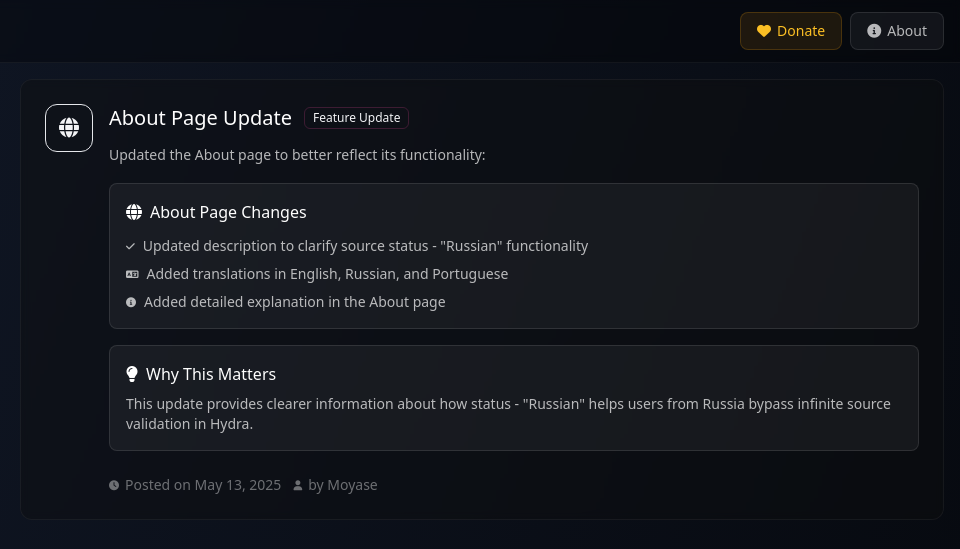
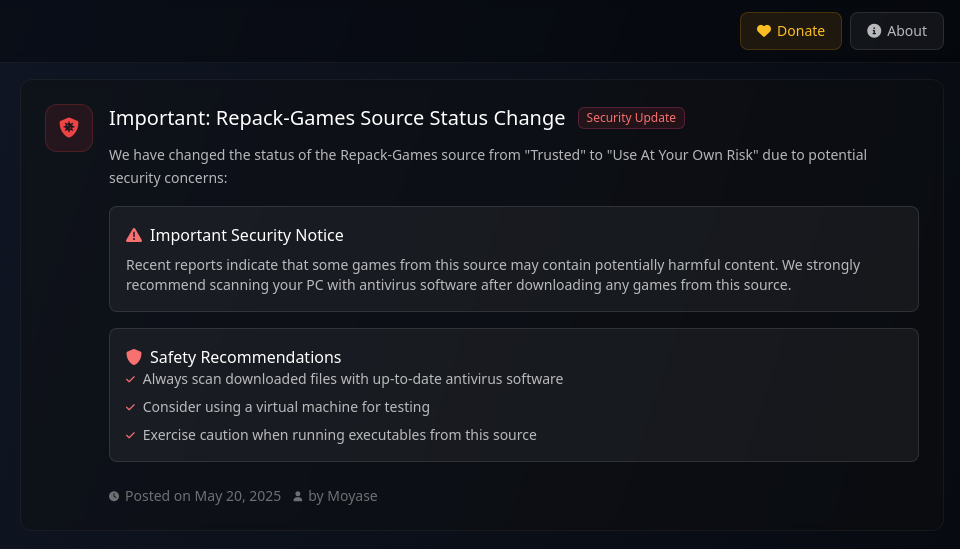
Before and after one commit to Moyasee/HydraLibrary, a plain HTML site: page changelog.html in a window 1280 px wide. Shown: the top 549 px of the page, 320-1280 px from the left. Drawn offline with Linux system fonts and the light colour scheme; some packages are replaced by stand-ins of ours; a script that the page names is missing.

Commit message:
Deploying to gh-pages from @ Moyasee/HydraLibrary@db8197c440a17af2a364ef58783acf406c786066 🚀

```diff
--- a/changelog.html
+++ b/changelog.html
@@ -166,6 +166,73 @@
             <!-- Main Changelog Content -->
             <div class="main-content">
                 <div class="space-y-8">
+                    <!-- Repack-Games Status Update -->
+                    <div class="bg-[#111]/40 backdrop-blur-sm rounded-xl border border-white/5 overflow-hidden">
+                        <div class="p-6">
+                            <div class="flex items-start gap-4">
+                                <div class="shrink-0 w-12 h-12 rounded-xl bg-red-500/10 border border-red-500/20
+                                          flex items-center justify-center relative group">
+                                    <i class="fas fa-shield-virus text-red-500 text-xl transition-transform duration-300 group-hover:scale-110"></i>
+                                    <div class="absolute inset-0 bg-red-500/20 rounded-xl animate-pulse-slow"></div>
+                                </div>
+                                <div class="flex-1">
+                                    <div class="flex items-center gap-3 mb-3">
+                                        <h2 class="text-xl font-medium text-white">Important: Repack-Games Source Status Change</h2>
+                                        <span class="px-2 py-0.5 rounded-md text-xs bg-red-500/10 border border-red-500/20
+                                                   text-red-400 animate-pulse-border">Security Update</span>
+                                    </div>
+                                    <div class="prose prose-invert max-w-none">
+                                        <p class="text-white/70 leading-relaxed text-sm">
+                                            We have changed the status of the Repack-Games source from "Trusted" to "Use At Your Own Risk" due to potential security concerns:
+                                        </p>
+                                        <div class="mt-4 space-y-4">
+                                            <div class="p-4 rounded-lg bg-white/5 border border-white/10">
+                                                <h4 class="text-white font-medium flex items-center gap-2">
+                                                    <i class="fas fa-exclamation-triangle text-red-400"></i>
+                                                    Important Security Notice
+                                                </h4>
+                                                <p class="mt-2 text-sm text-white/70">
+                                                    Recent reports indicate that some games from this source may contain potentially harmful content.
+                                                    We strongly recommend scanning your PC with antivirus software after downloading any games from this source.
+                                                </p>
+                                            </div>
+                                            <div class="p-4 rounded-lg bg-white/5 border border-white/10">
+                                                <h4 class="text-white font-medium flex items-center gap-2">
+                                                    <i class="fas fa-shield-alt text-red-400"></i>
+                                                    Safety Recommendations
+                                                </h4>
+                                                <ul class="list-disc list-inside text-sm text-white/70 space-y-2">
+                                                    <li class="flex items-center gap-2">
+                                                        <i class="fas fa-check text-[10px] text-red-400"></i>
+                                                        Always scan downloaded files with up-to-date antivirus software
+                                                    </li>
+                                                    <li class="flex items-center gap-2">
+                                                        <i class="fas fa-check text-[10px] text-red-400"></i>
+                                                        Consider using a virtual machine for testing
+                                                    </li>
+                                                    <li class="flex items-center gap-2">
+                                                        <i class="fas fa-check text-[10px] text-red-400"></i>
+                                                        Exercise caution when running executables from this source
+                                                    </li>
+                                                </ul>
+                                            </div>
+                                        </div>
+                                    </div>
+                                    <div class="mt-6 flex items-center gap-3 text-sm text-white/40">
+                                        <span class="flex items-center gap-1.5">
+                                            <i class="fas fa-clock text-[10px]"></i>
+                                            Posted on May 20, 2025
+                                        </span>
+                                        <span class="flex items-center gap-1.5">
+                                            <i class="fas fa-user text-[10px]"></i>
+                                            by Moyase
+                                        </span>
+                                    </div>
+                                </div>
+                            </div>
+                        </div>
+                    </div>
+
                     <!-- Russian Status Update -->
                     <div class="bg-[#111]/40 backdrop-blur-sm rounded-xl border border-white/5 overflow-hidden">
                         <div class="p-6">
```
